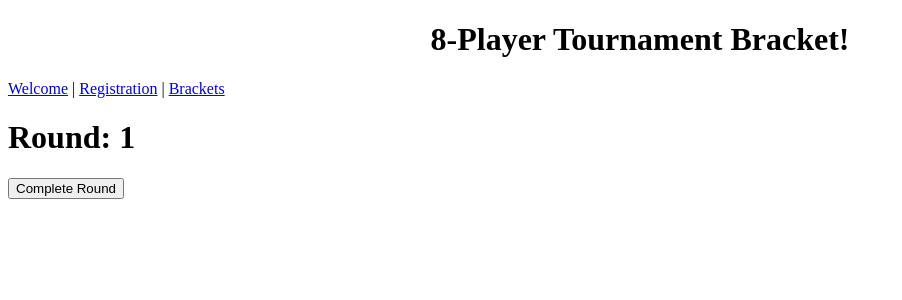
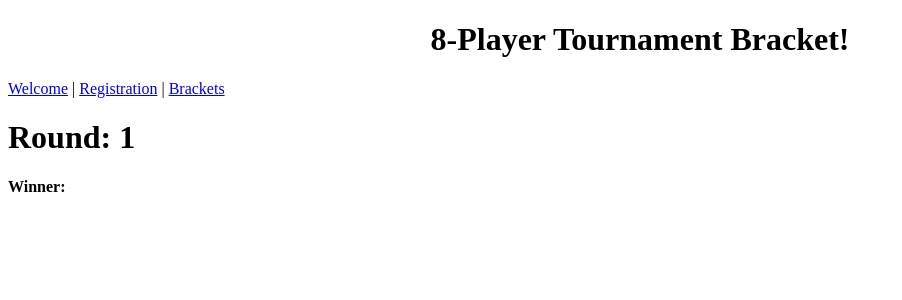
Before and after one commit to kw00183/project2, an Angular app: page /brackets in a window 1280 px wide. Shown: the top 300 px of the page, without its empty margins (0-902 px from the left). Built offline with nearby package versions, Linux system fonts and the light colour scheme.

Commit message:
add in ngIf to bracket html to show and hide final winner; add in additional logic in selectWinners function in bracket component to refresh the brackets '

```diff
--- a/src/app/tournament/brackets/brackets.component.html
+++ b/src/app/tournament/brackets/brackets.component.html
@@ -1,5 +1,9 @@
 <h1>Round: {{ observableCurrentRound }}</h1>
 <p *ngIf="informationMessages != ''">{{ informationMessages }}</p>
+<div *ngIf="finalWinner != ''">
+  <p>Winner: {{ finalWinner }}</p>
+</div>
+<div *ngIf="finalWinner == ''">
   <div class="form-group">
     <form (ngSubmit)="selectWinners(brackets)">
       <div *ngFor="let bracket of brackets; let i=index; trackBy:trackByFn">
@@ -10,3 +14,4 @@
       <button type="submit">Complete Round</button>
     </form>
   </div>
+</div>
--- a/src/app/tournament/brackets/brackets.component.ts
+++ b/src/app/tournament/brackets/brackets.component.ts
@@ -36,20 +36,15 @@ export class BracketsComponent implements OnInit {
     this.rosterService.contestants$.subscribe(contestants => {
       this.observableContestants = contestants;
     });
-    this.getBrackets();
-  }
-
-  ngOnChanges() {
-//    this.winnerService.winners$.subscribe(winners => {
-//      this.observableWinners = winners;
-//    });
-//    this.winnerService.finalWinner$.subscribe(finalWinner => {
-//      this.observableFinalWinner = finalWinner;
-//    });
-//    this.winnerService.currentRound$.subscribe(currentRound => {
-//      this.observableCurrentRound = currentRound;
-//    });
-    console.log('did this change?');
+    this.winnerService.winners$.subscribe(winners => {
+      this.observableWinners = winners;
+    });
+    this.winnerService.finalWinner$.subscribe(finalWinner => {
+      this.observableFinalWinner = finalWinner;
+    });
+    this.winnerService.currentRound$.subscribe(currentRound => {
+      this.observableCurrentRound = currentRound;
+    });
     this.getBrackets();
   }
 
@@ -64,24 +59,28 @@ export class BracketsComponent implements OnInit {
 
   selectWinners(winners: Array<string[]> ) {
     this.informationMessages = '';
+    let finalWinner = '';
     let allChosen = true;
-    let winnerNames = [];
+    let winnersNameList = [];
     for (let i = 0; i < winners.length; i++) {
       if (winners[i][2] == "") {
         this.informationMessages = 'You must select a winner for all matches';
         allChosen = false;
       } else {
-        winnerNames[i] = winners[i][2];
+        winnersNameList[i] = winners[i][2];
       }
     }
-    if (allChosen == true) {
+    if (allChosen == true && winnersNameList.length > 1) {
       this.informationMessages = '';
-      this.winnerService.addWinners(winnerNames);
-      console.log('my winners = ' + this.winnerService.getWinners());
+      this.winnerService.addWinners(winnersNameList);
+      this.createBrackets();
+    } else if (allChosen == true) {
+      finalWinner = this.winnerService.getFinalWinner;
     }
   }
 
   createBrackets() {
+    this.brackets = [];
     let matchPlayers = [];
     let currentWinners = this.winnerService.getWinners();
     let bracket1 = [];
```
Lines whose indentation alone changed are shown as unchanged.
